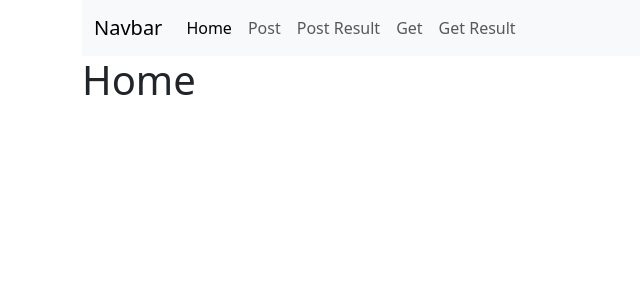
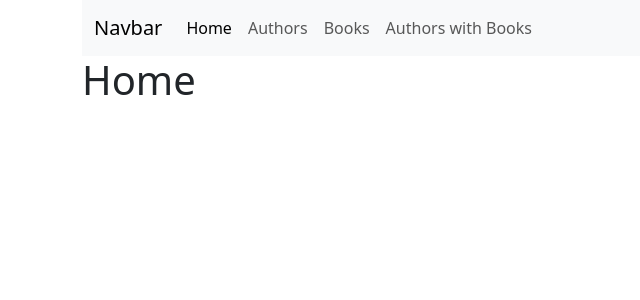
Before and after one commit to carolinemarley/hw3cm, a PHP site: page / in a window 1280 px wide. Shown: the top 300 px of the page, without its empty margins (0-640 px from the left). Run offline with PHP 8.4, Linux system fonts and the light colour scheme.

Commit message:
Update view-header.php

```diff
--- a/view-header.php
+++ b/view-header.php
@@ -20,16 +20,13 @@
           <a class="nav-link active" aria-current="page" href="/">Home</a>
         </li>
         <li class="nav-item">
-          <a class="nav-link" href="post.php">Post</a>
+          <a class="nav-link" href="authors.php">Authors</a>
         </li>
          <li class="nav-item">
-          <a class="nav-link" href="post-result.php">Post Result</a>
+          <a class="nav-link" href="books.php">Books</a>
         </li>
          <li class="nav-item">
-          <a class="nav-link" href="get.php">Get</a>
-        </li>
-         <li class="nav-item">
-          <a class="nav-link" href="get-result.php">Get Result</a>
+          <a class="nav-link" href="authorswbooks.php">Authors with Books</a>
         </li>
       </ul>
     </div>
```
